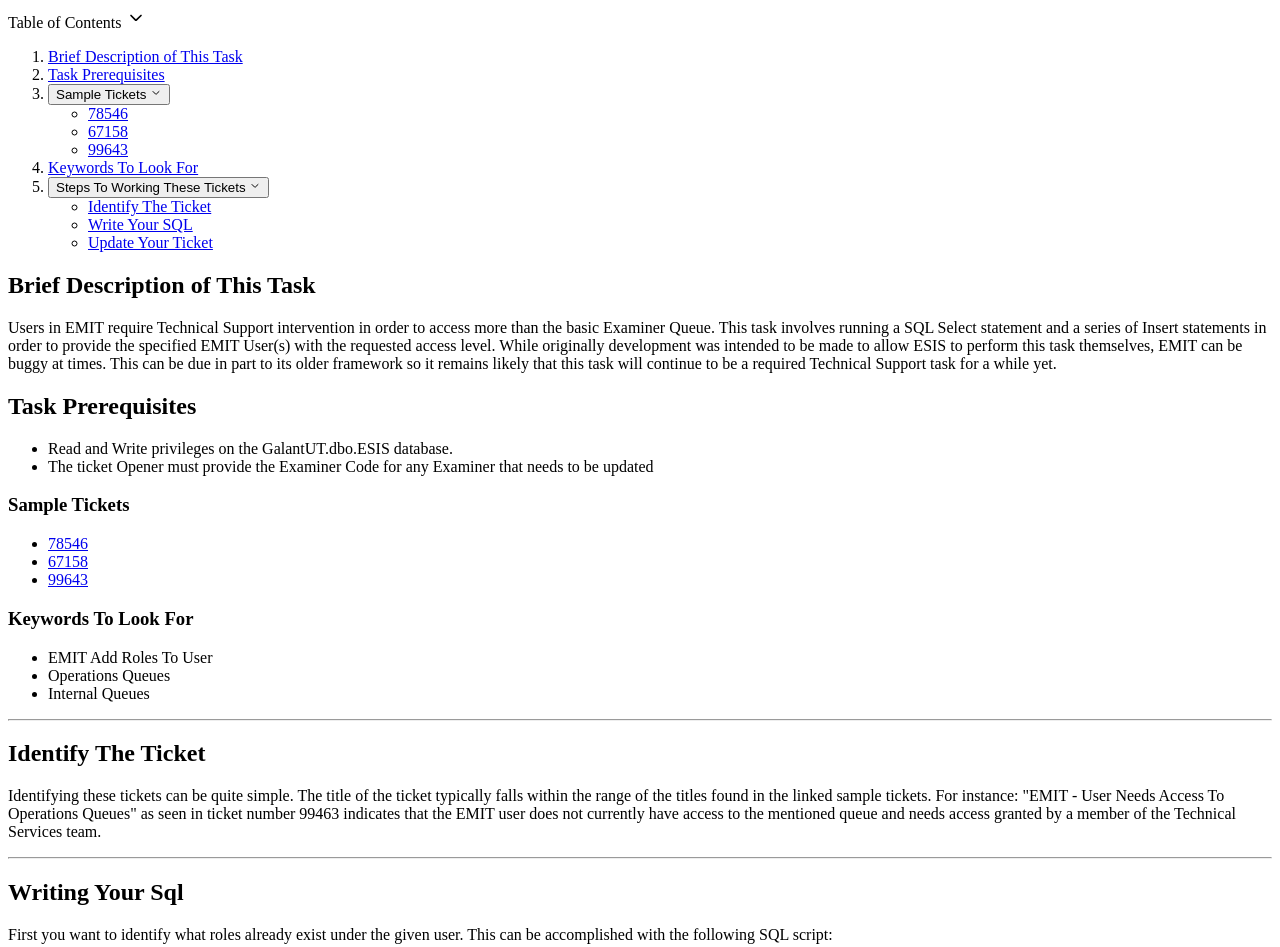
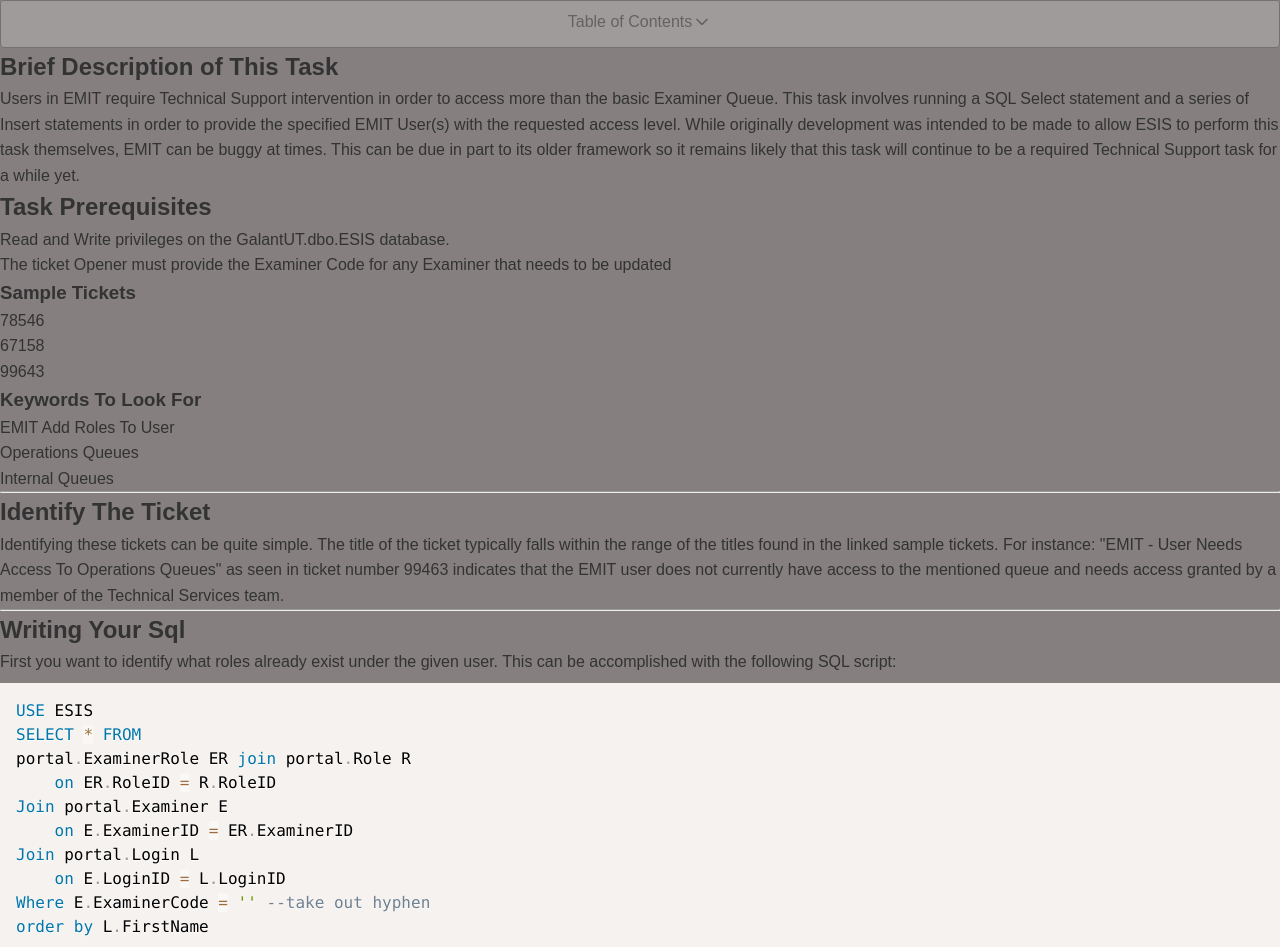
Before and after one commit to Parsonious/How-To, a plain HTML site: page pages/EMIT Add Roles To User.html in a window 1280 px wide. Shown: the top 947 px of the page. Drawn offline with nearby package versions, Linux system fonts and the light colour scheme.

Commit message:
Removed additional article wrappers cause zendesk is going to add them in a fuck it all up anyway.
who knows. maybe this will actually work.

```diff
--- a/pages/EMIT Add Roles To User.html
+++ b/pages/EMIT Add Roles To User.html
@@ -7,33 +7,27 @@
     <title>EMIT Add Roles To User</title>
 <!--
          Preload critical CSS -->
-    <!-- <link rel="preload" href="../css/article.css" as="style">
-    <link rel="stylesheet" href="../css/article.css"> -->
+    <link rel="preload" href="../css/article.css" as="style">
+    <link rel="stylesheet" href="../css/article.css">
 
     <!-- Preload and defer JavaScript -->
-    <!-- <link rel="preload" href="../js/article.js" as="script">
-    <script type="text/javascript" src="../js/article.js" defer></script> -->
+    <link rel="preload" href="../js/article.js" as="script">
+    <script type="text/javascript" src="../js/article.js" defer></script>
 
     <!-- Preload critical Prism.js components -->
-    <!-- <link rel="preload" href="https://cdnjs.cloudflare.com/ajax/libs/prism/1.28.0/prism.min.js" as="script">
+    <link rel="preload" href="https://cdnjs.cloudflare.com/ajax/libs/prism/1.28.0/prism.min.js" as="script">
     <link rel="preload" href="https://cdnjs.cloudflare.com/ajax/libs/prism/1.28.0/components/prism-sql.min.js" as="script">
-    <link rel="preload" href="https://cdnjs.cloudflare.com/ajax/libs/prism/1.28.0/themes/prism.min.css" as="style"> -->
+    <link rel="preload" href="https://cdnjs.cloudflare.com/ajax/libs/prism/1.28.0/themes/prism.min.css" as="style">
 
     <!-- Load Prism.js CSS immediately -->
-    <!-- <link href="https://cdnjs.cloudflare.com/ajax/libs/prism/1.28.0/themes/prism.min.css" rel="stylesheet" /> -->
+    <link href="https://cdnjs.cloudflare.com/ajax/libs/prism/1.28.0/themes/prism.min.css" rel="stylesheet" />
 
     <!-- Defer loading of Prism.js scripts -->
-    <!-- <script src="https://cdnjs.cloudflare.com/ajax/libs/prism/1.28.0/prism.min.js" defer></script>
-    <script src="https://cdnjs.cloudflare.com/ajax/libs/prism/1.28.0/components/prism-sql.min.js" defer></script>  -->
+    <script src="https://cdnjs.cloudflare.com/ajax/libs/prism/1.28.0/prism.min.js" defer></script>
+    <script src="https://cdnjs.cloudflare.com/ajax/libs/prism/1.28.0/components/prism-sql.min.js" defer></script>
 </head>
 
-    <article id="main-content" class="article">
 
-        <section class="article-info">
-            <div class="article-content">
-                <div class="article-body">
-                    <section class="article-info">
-                        <div class="article-content">
                             <nav class="table-of-contents article-sidebar collapsed">
                                 <!-- ToC Title -->
                                 <div class="collapsible-sidebar-title" aria-label="Toggle Table of Contents"
@@ -225,12 +219,3 @@ Select '6614','37' </code></pre>
                                     SQL
                                     you used!</p>
                             </div>
-                        </div>
-                    </section>
-
-                </div>
-            </div>
-        </section>
-
-
-    </article>
```
